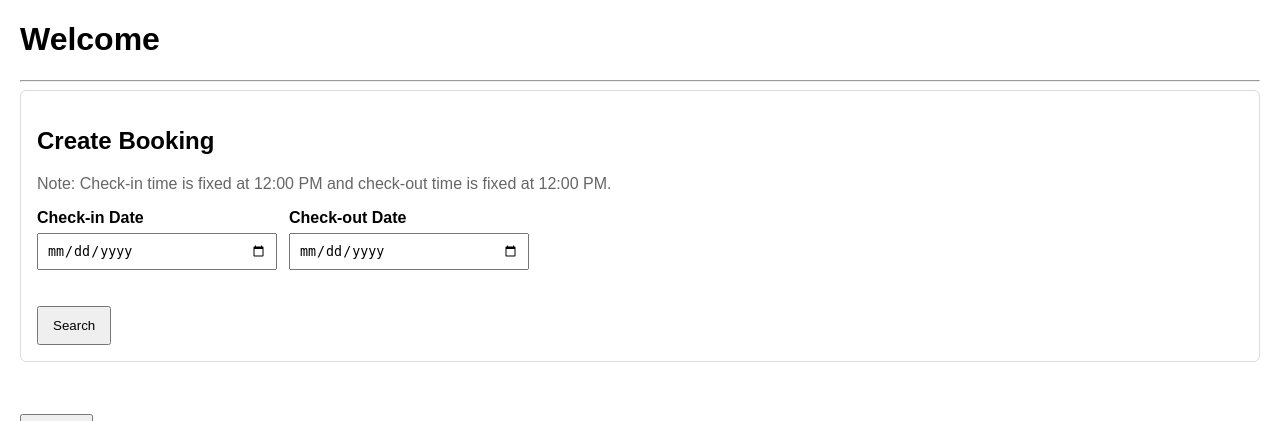
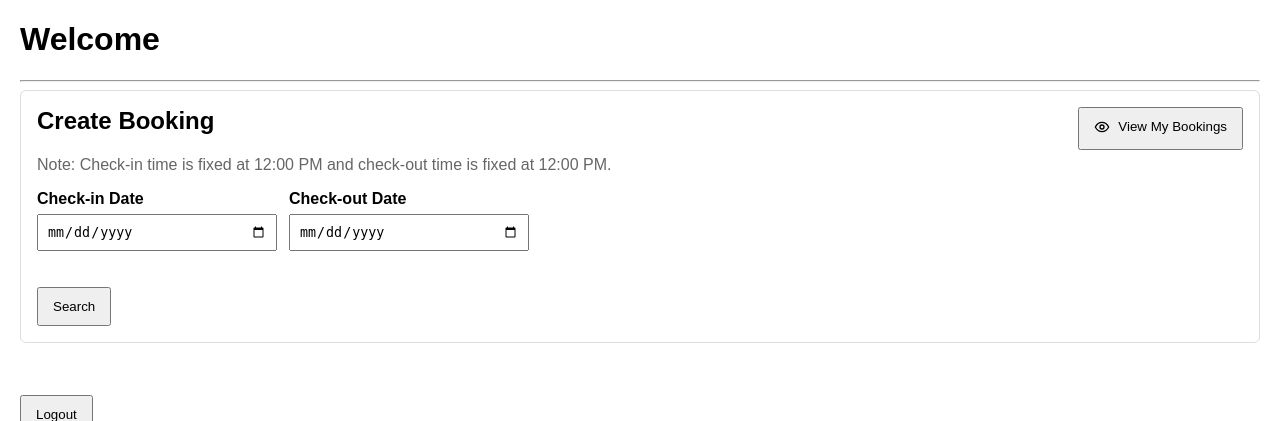
Before and after one commit to chieeng/DjangoIM, a Django app: template accounts/templates/accounts/customer_dashboard.html in a window 1280 px wide. Shown: the top 421 px of the page. Run offline with Django 5.2, Linux system fonts and the light colour scheme; the template is opened without the code that fills it: values that come from a table or form of the project are taken from there, others are empty.

Commit message:
finalized everything

```diff
--- a/accounts/templates/accounts/customer_dashboard.html
+++ b/accounts/templates/accounts/customer_dashboard.html
@@ -64,7 +64,20 @@
     {% endif %}
 
     <div class="card">
-        <h2>Create Booking</h2>
+        <div style="display:flex;align-items:flex-start;justify-content:space-between;gap:12px;">
+            <h2 style="margin:0;">Create Booking</h2>
+            <a href="{% url 'booking:booking_list' %}" style="text-decoration:none;">
+                <button type="button" title="View my bookings" aria-label="View my bookings">
+                    <span style="display:inline-flex;align-items:center;gap:8px;">
+                        <svg width="16" height="16" viewBox="0 0 24 24" fill="none" aria-hidden="true" focusable="false">
+                            <path d="M2 12s3.5-7 10-7 10 7 10 7-3.5 7-10 7-10-7-10-7Z" stroke="currentColor" stroke-width="2" stroke-linecap="round" stroke-linejoin="round"/>
+                            <path d="M12 15a3 3 0 1 0 0-6 3 3 0 0 0 0 6Z" stroke="currentColor" stroke-width="2" stroke-linecap="round" stroke-linejoin="round"/>
+                        </svg>
+                        View My Bookings
+                    </span>
+                </button>
+            </a>
+        </div>
         <p style="margin-top:6px;color:#666;">Note: Check-in time is fixed at 12:00 PM and check-out time is fixed at 12:00 PM.</p>
 
         <form method="post">
--- a/accounts/views.py
+++ b/accounts/views.py
@@ -116,8 +116,7 @@ def customer_dashboard(request):
         )
 
         available_rooms = (
-            Room.objects.filter(status__iexact="Available")
-            .annotate(_has_overlap=Exists(overlap_qs))
+            Room.objects.annotate(_has_overlap=Exists(overlap_qs))
             .filter(_has_overlap=False)
             .select_related("room_type")
             .order_by("room_number")
--- a/booking/forms.py
+++ b/booking/forms.py
@@ -29,7 +29,7 @@ class AvailabilitySearchForm(forms.Form):
 
 
 class ReservationDetailsForm(forms.Form):
-    adults = forms.IntegerField(min_value=1, initial=1)
+    adults = forms.IntegerField(min_value=0, initial=1)
     kids = forms.IntegerField(min_value=0, initial=0)
     seniors = forms.IntegerField(min_value=0, initial=0)
 
--- a/booking/templates/booking/payment.html
+++ b/booking/templates/booking/payment.html
@@ -27,7 +27,11 @@
         </div>
         <form method="post" style="margin-top:14px;">
           {% csrf_token %}
-          <button type="submit">Paid</button>
+          {% if invoice.invoice_status|lower == "paid" %}
+            <button type="submit" disabled title="Invoice already paid">Paid</button>
+          {% else %}
+            <button type="submit">Paid</button>
+          {% endif %}
         </form>
       {% else %}
         <p>No invoice found for this booking.</p>
--- a/mysite/settings.py
+++ b/mysite/settings.py
@@ -110,7 +110,7 @@ AUTH_PASSWORD_VALIDATORS = [
 
 LANGUAGE_CODE = 'en-us'
 
-TIME_ZONE = 'UTC'
+TIME_ZONE = 'Asia/Manila'
 
 USE_I18N = True
 
```
Also changed, not shown: booking/templates/booking/reservation_details.html (+10 -4 lines), booking/views.py (+3 -4 lines).
